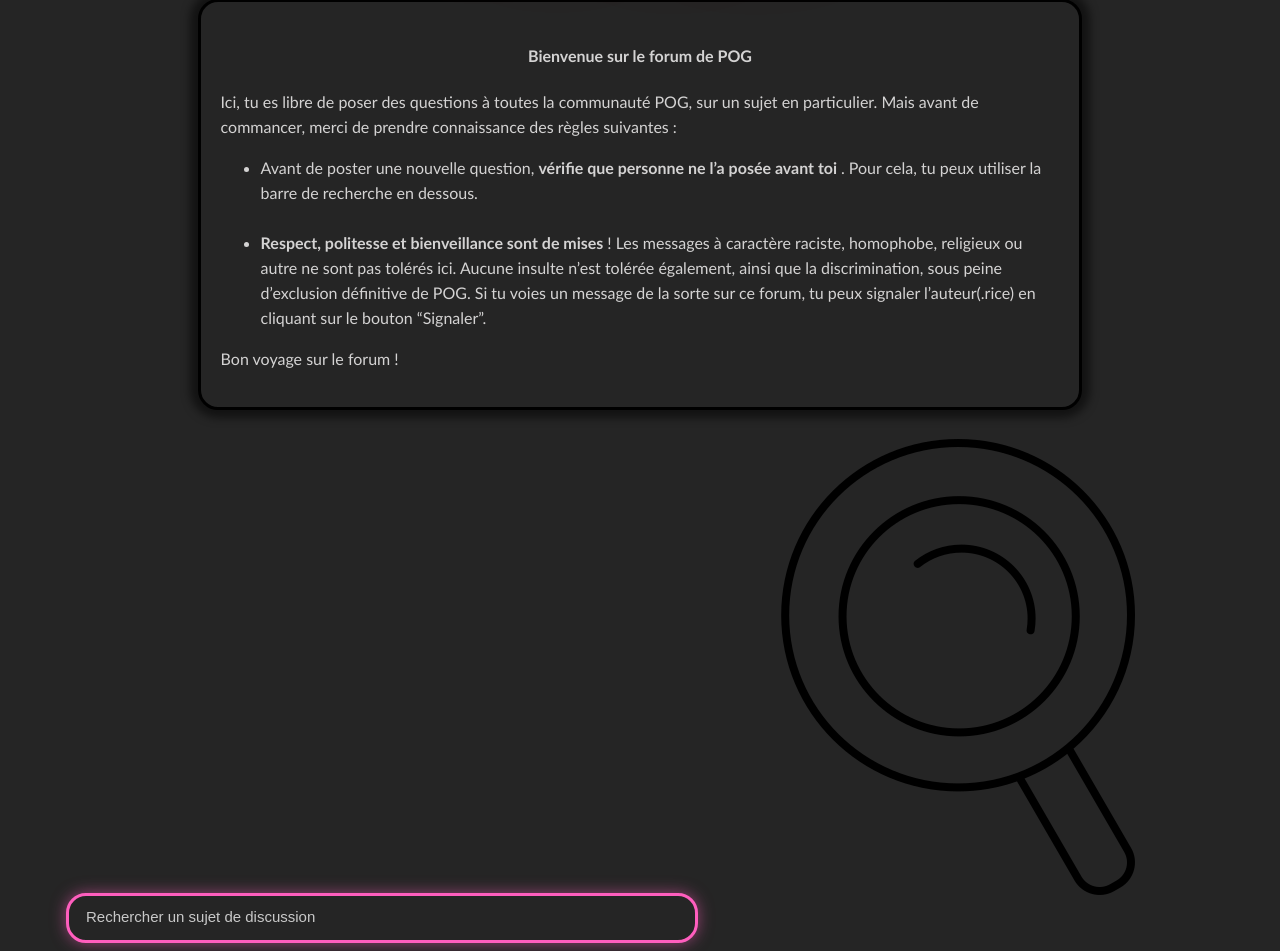
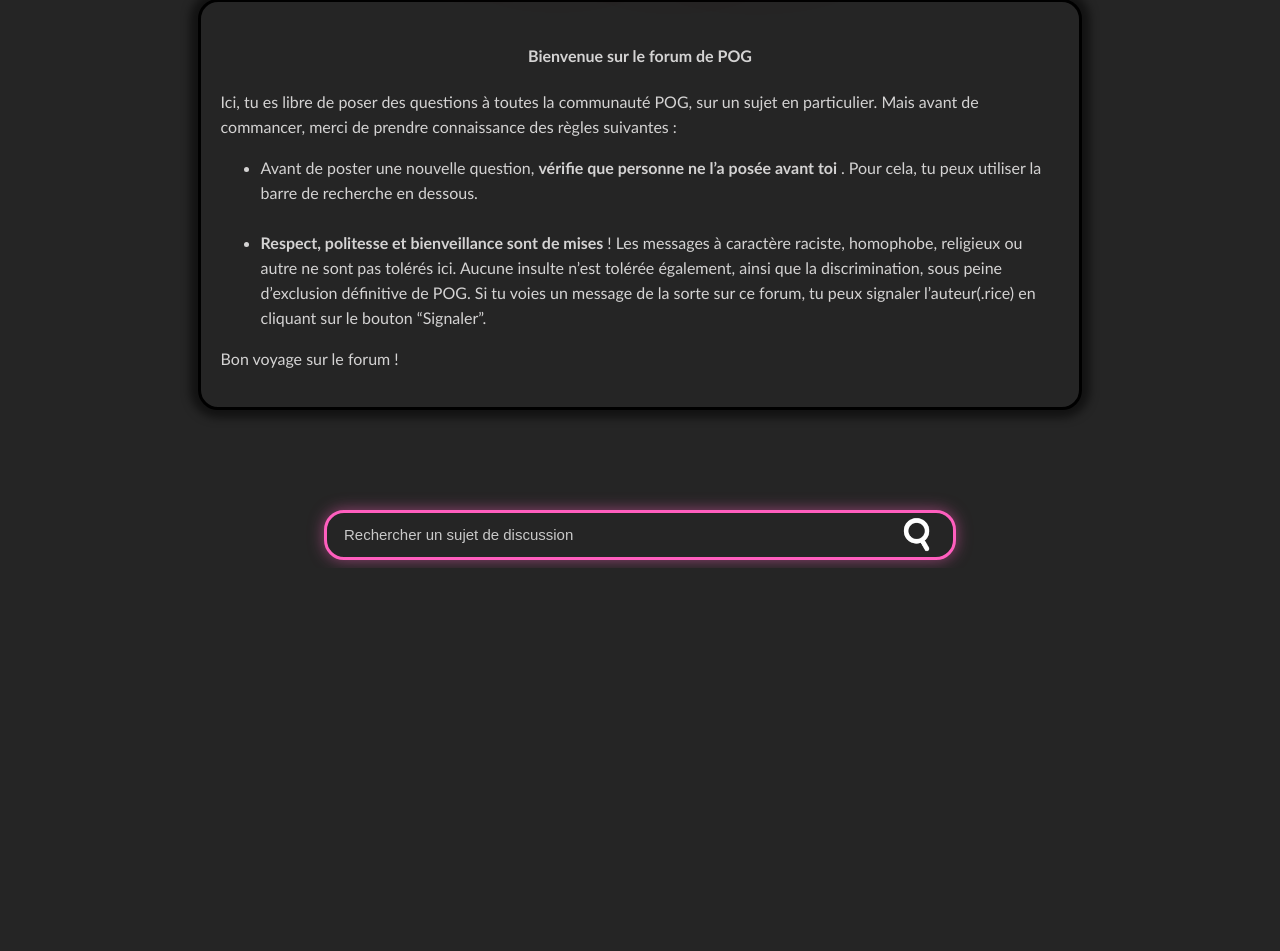
Before and after one commit to F00LIM4N/POG, a Symfony app: template templates/forum/index.html.twig in a window 1280 px wide. Shown: the part 278-1229 px from the top of the page. After the commit the page ends 846 px from the top, so only its background shows below. Run offline with Twig, Linux system fonts and the light colour scheme; the template is opened without the code that fills it, so the values that code supplies are empty; some libraries are stand-ins or nearby versions.

Commit message:
serchbar

```diff
--- a/public/app.css
+++ b/public/app.css
@@ -37,6 +37,7 @@
 
 .forumRoomSearch {
   text-align: center;
+  margin-top: 100px;
 }
 .forumRoomSearch input {
   box-sizing: border-box;
@@ -46,6 +47,11 @@
   border: 3px solid #FF5EBE;
   box-shadow: 0px 0px 15px rgba(255, 94, 190, 0.5);
   border-radius: 20px;
+  background-image: url("../src/assets/img/chercher2.png");
+  background-position: 97%;
+  background-repeat: no-repeat;
+  background-size: 2.8em;
+  transition: box-shadow 0.6s;
 }
 .forumRoomSearch input::-moz-placeholder {
   color: rgb(201, 201, 201);
@@ -57,3 +63,11 @@
   font-size: 15px;
   padding-left: 15px;
 }
+.forumRoomSearch input:hover {
+  box-shadow: 0px 0px 20px rgba(255, 94, 191, 0.925);
+}
+.forumRoomSearch input:active {
+  background-color: #3e8e41;
+  box-shadow: 0 5px #666;
+  transform: translateY(4px);
+}
--- a/src/assets/styles/app.scss
+++ b/src/assets/styles/app.scss
@@ -52,6 +52,7 @@
 
 .forumRoomSearch {
     text-align: center;
+    margin-top: 100px;
 
     input {
         box-sizing: border-box;
@@ -62,11 +63,27 @@
         border: 3px solid #FF5EBE;
         box-shadow: 0px 0px 15px rgba(255, 94, 190, 0.5);
         border-radius: 20px;
+
+        background-image: url('../src/assets/img/chercher2.png');
+        background-position: 97%;
+        background-repeat: no-repeat;
+        background-size: 2.8em;
+
+        transition: box-shadow 0.6s;
     }
     input::placeholder {
         color: rgb(201, 201, 201);
         font-size: 15px;
         padding-left: 15px;
+    }
+
+    input:hover {
+        box-shadow: 0px 0px 20px rgba(255, 94, 191, 0.925);
+      }
+    input:active {
+        background-color: #3e8e41;
+        box-shadow: 0 5px #666;
+        transform: translateY(4px);
       }
 
 }
--- a/templates/forum/index.html.twig
+++ b/templates/forum/index.html.twig
@@ -33,7 +33,6 @@
 
 		<div class="forumRoomSearch">
 			<input type="text" placeholder="Rechercher un sujet de discussion">
-			<span><img src='../src/assets/img/chercher.png' alt='Rechercher'></span>
 		</div>
 
 
```
Also changed, not shown: src/assets/img/chercher.png, src/assets/img/chercher2.png (added).
